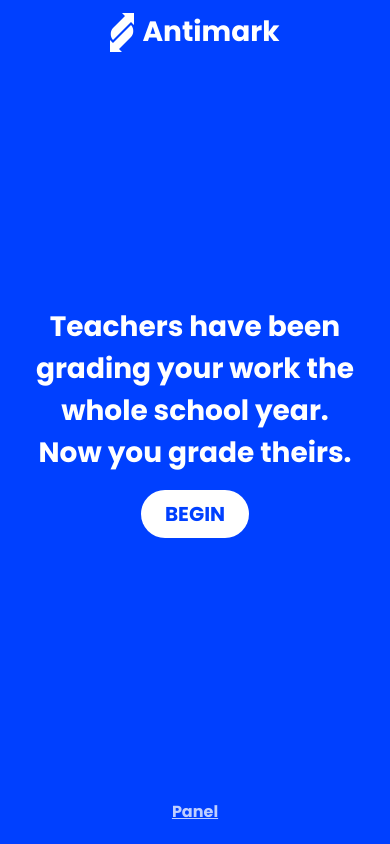
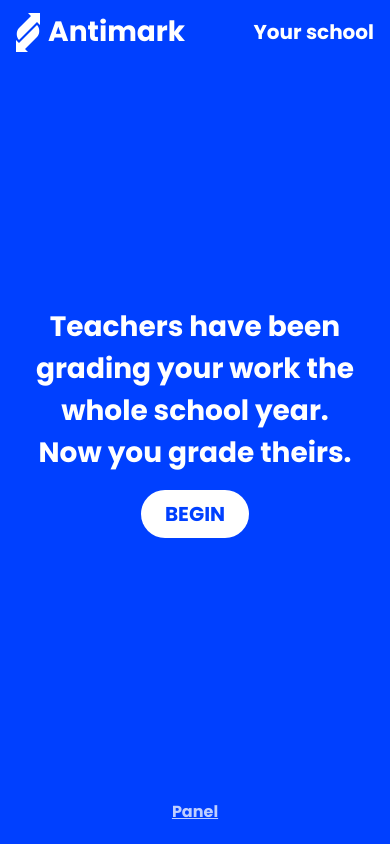
Before and after one commit to Twixes/antimark, a Django app: page / in a window 390 px wide. Run offline with Django 3.2, Linux system fonts and the light colour scheme; style sheets or scripts are compiled from the project's sources; some libraries are stand-ins or nearby versions; some web fonts are replaced.

Commit message:
Improve responsiveness

```diff
--- a/poll/static/styles/base.scss
+++ b/poll/static/styles/base.scss
@@ -11,6 +11,7 @@
   --font-size--headline--mobile: 1.75rem;
   --font-size--standard: 1.25rem;
   --font-size--annotation: 1rem;
+  --line-height--compact: 1.3;
   --color--brand: #0040ff;
   --color--contrast: #fff;
   --color--red: #f00;
@@ -165,13 +166,10 @@ header {
     @extend %responsive-content;
     display: flex;
     align-items: center;
-    justify-content: center;
+    justify-content: space-between;
     max-width: 160rem;
     height: 100%;
     margin: 0 auto;
-    @media (min-width: $width--tablet) {
-      justify-content: space-between;
-    }
   }
   .location {
     display: flex;
@@ -188,9 +186,19 @@ header {
     margin-left: 0.5rem;
   }
   .school-name {
-    display: none;
+    max-height: calc(var(--line-height--compact) * 2em);
+    text-align: right;
+    line-height: var(--line-height--compact);
+    overflow: hidden;
+    margin-left: 1rem;
     @media (min-width: $width--tablet) {
-      display: block;
+      margin-left: 2rem;
+    }
+    @media (min-width: $width--laptop) {
+      margin-left: 4rem;
+    }
+    @media (min-width: $width--desktop) {
+      margin-left: 8rem;
     }
   }
 }
```
